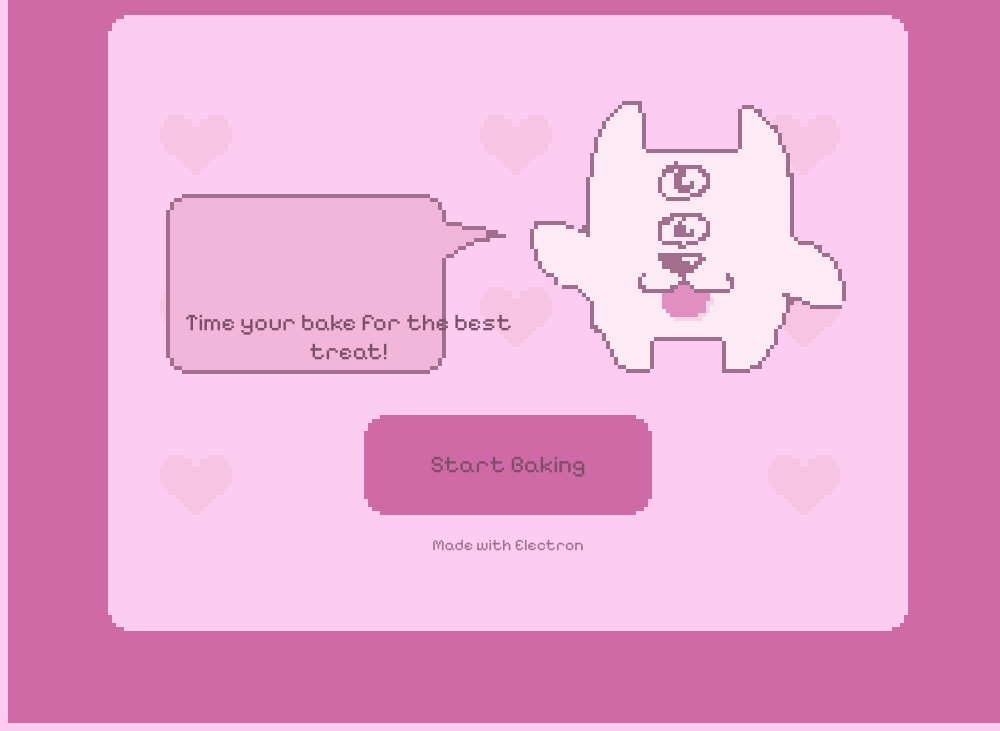
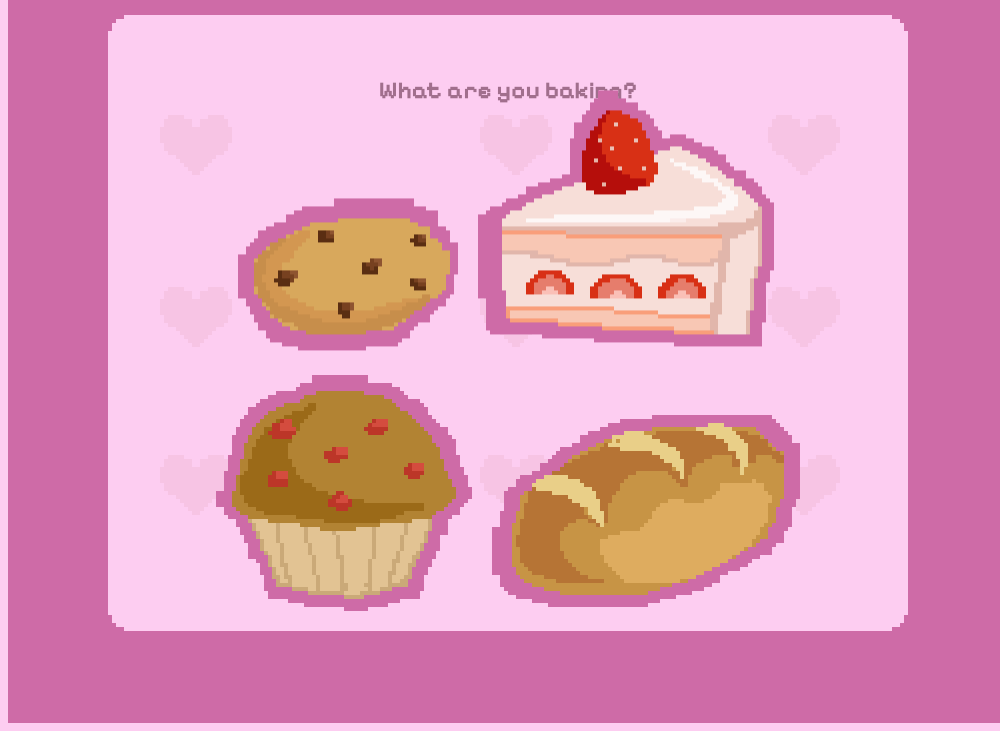
Before and after one commit to ViLinh27/bakingtimer, an Electron app: page index.html in a window 1000 px wide. Shown: the part 85-816 px from the top of the page. Drawn offline with Linux system fonts and the light colour scheme.

Commit message:
selection screen stylizations

```diff
--- a/index.html
+++ b/index.html
@@ -19,6 +19,7 @@
 <body>
     <div class="app-frame">
         <!-- main window frame: -->
+        <h2 class="frame-text">Baking Timer</h2>
         <img src="./assets/bakingTimer-frame.png" alt="main_frame" class="frame-img"/>
 
         <!-- main controls-->
@@ -45,7 +46,7 @@
                             <p id="talkbubble-text">Time your bake for the best treat!</p>
                         </button>
 
-                        <img src="assets/startScreen/bgtimer-dog.png" class="decor-img" alt="dog mascot" />
+                        <img src="assets/startScreen/bgtimer-dog.png" class="decor-img" alt="dog mascot" id="dog-startmenu"/>
                     </div>
 
                     <div class="interactive-content">
@@ -57,6 +58,21 @@
             </div>
 
             <!--selection screen-->
+            <div id="selection-screen">
+                <div class="content-wrapper">
+                    <div class="interactive-content">
+                        <h2>What are you baking?</h2>
+                    </div>
+                    <div class="interactive-content">
+                        <button class="selection-pastry" id="cookie"></button>
+                        <button class="selection-pastry" id="cake"></button>
+                    </div>
+                    <div class="interactive-content">
+                        <button class="selection-pastry" id="muffin"></button>
+                        <button class="selection-pastry" id="bread"></button>
+                    </div>
+                </div>
+            </div>
         </div>
 
     </div>
--- a/main.js
+++ b/main.js
@@ -12,7 +12,9 @@ const createWindow = () => {
     height: 800,
     webPreferences: {
       preload: path.join(__dirname, 'preload.js')
-    }
+    },
+
+    resizable:false,
   })
 
   win.loadFile('index.html')
--- a/styles.css
+++ b/styles.css
@@ -22,6 +22,14 @@ body {
     display: flex;
     justify-content: center;
     align-items: center;
+    flex-direction: column;
+}
+
+.frame-text {
+    top: 0;
+    color: var(--buttonTextColor);
+    font-size: 30px;
+    font-weight: 500;
 }
 
 .frame-img {
@@ -62,7 +70,7 @@ body {
 }
 
 .window-control:hover img,
-#start-btn:hover {
+#start-btn:hover,.selection-pastry:hover{
     transform: scale(1.1);
 }
 
@@ -83,11 +91,23 @@ body {
     position: relative;
 }
 
+#start-screen {
+    display: none;
+}
+
+#selection-screen {
+    display: block;
+}
+
 /*------ SCREEN ASSETS------*/
 .interactive-content {
-    margin: 30px 0;
+    margin: 0;
+    padding: 0;
+    /* background-color: yellow; */
+    transform: translateY(-20%);
 }
 
+/*--- Start Menu Assets---*/
 #start-btn {
     background-color: transparent !important;
     background-image: url('./assets/startScreen/bgtimer-startbtn.png');
@@ -100,25 +120,71 @@ body {
 }
 
 #talkbubble {
-    position: relative;
+    /* position: relative; */
     background-color: transparent !important;
     background-image: url('./assets/startScreen/talkbubble.png');
     font-family: "Pixelify Sans";
     color: var(--buttonTextColor);
     font-size: 24px;
     width: 360px;
-    height:188px;
-    border:none;
+    height: 188px;
+    border: none;
 }
 
 #talkbubble-text {
-    position: absolute;
+    /* background-color: yellow; */
+    /* position: absolute; */
     color: var(--buttonTextColor);
     font-size: 24px;
-    width: 360px;
-    height: 188px;
-    transform: translateX(-10%), translateY(-100%);
+    width: 230px;
+    transform: translateX(10%);
     z-index: 20;
+}
+
+#dog-startmenu {
+    padding-top: 50px;
+    /* background-color: yellow; */
+}
+
+/*---Selection Menu Assets ---*/
+#cookie {
+    background-color: transparent !important;
+    background-image: url('./assets/choicesScreen/cookie.png');
+    font-family: "Pixelify Sans";
+    color: var(--buttonTextColor);
+    width: 228px;
+    height: 160px;
+    border: none;
+}
+
+#cake {
+    background-color: transparent !important;
+    background-image: url('./assets/choicesScreen/cake.png');
+    font-family: "Pixelify Sans";
+    color: var(--buttonTextColor);
+    width: 316px;
+    height: 280px;
+    border: none;
+}
+
+#muffin {
+    background-color: transparent !important;
+    background-image: url('./assets/choicesScreen/muffin.png');
+    font-family: "Pixelify Sans";
+    color: var(--buttonTextColor);
+    width: 272px;
+    height: 252px;
+    border: none;
+}
+
+#bread {
+    background-color: transparent !important;
+    background-image: url('./assets/choicesScreen/bread.png');
+    font-family: "Pixelify Sans";
+    color: var(--buttonTextColor);
+    width: 324px;
+    height: 208px;
+    border: none;
 }
 
 /*------ FONTS ------*/
```
